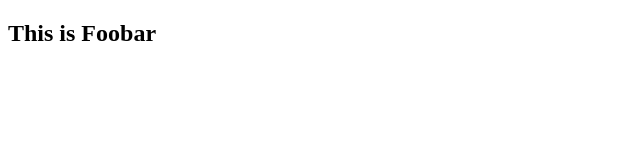
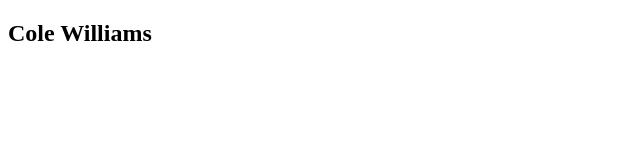
Before and after one commit to Cwilliams01/foobar, a plain HTML site: page index.html in a window 1280 px wide. Shown: the full height of the page, 0-640 px from the left. Drawn offline with Linux system fonts and the light colour scheme.

Commit message:
update h2 with my name

```diff
--- a/index.html
+++ b/index.html
@@ -7,6 +7,6 @@
   <title>Foobar</title>
 </head>
 <body>
-  <h2>This is Foobar</h2>
+  <h2>Cole Williams</h2>
 </body>
 </html>
```
